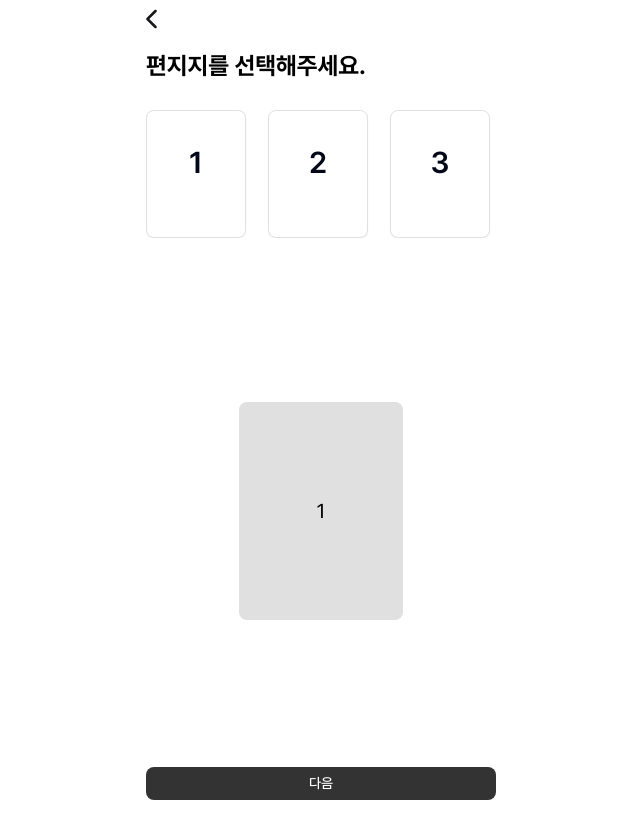
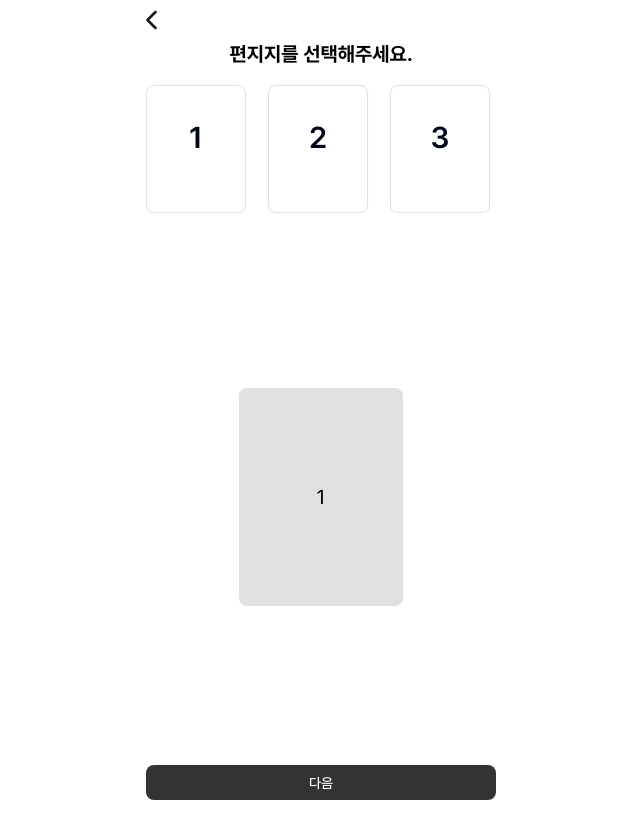
Before and after one commit to ChudamChudam/ChudamChudam-FE, a Next.js app: page /letter/select in a window 1280 px wide. Shown: the whole page, without its empty margins (319-959 px from the left). Built offline with nearby package versions, Linux system fonts and the light colour scheme.

Commit message:
:sparkles: Description 컴포넌트 공통 컴포넌트 Typo로 구현

```diff
--- a/src/components/layout/description.tsx
+++ b/src/components/layout/description.tsx
@@ -1,5 +1,9 @@
+import { Typography } from "../ui/Typography";
+
 export const Description = ({ children }: { children: React.ReactNode }) => {
   return (
-    <h1 className='font-bold w-full py-3 text-2xl select-none'>{children}</h1>
+    <Typography type="heading1" className="select-none">
+      {children}
+    </Typography>
   );
 };
```
